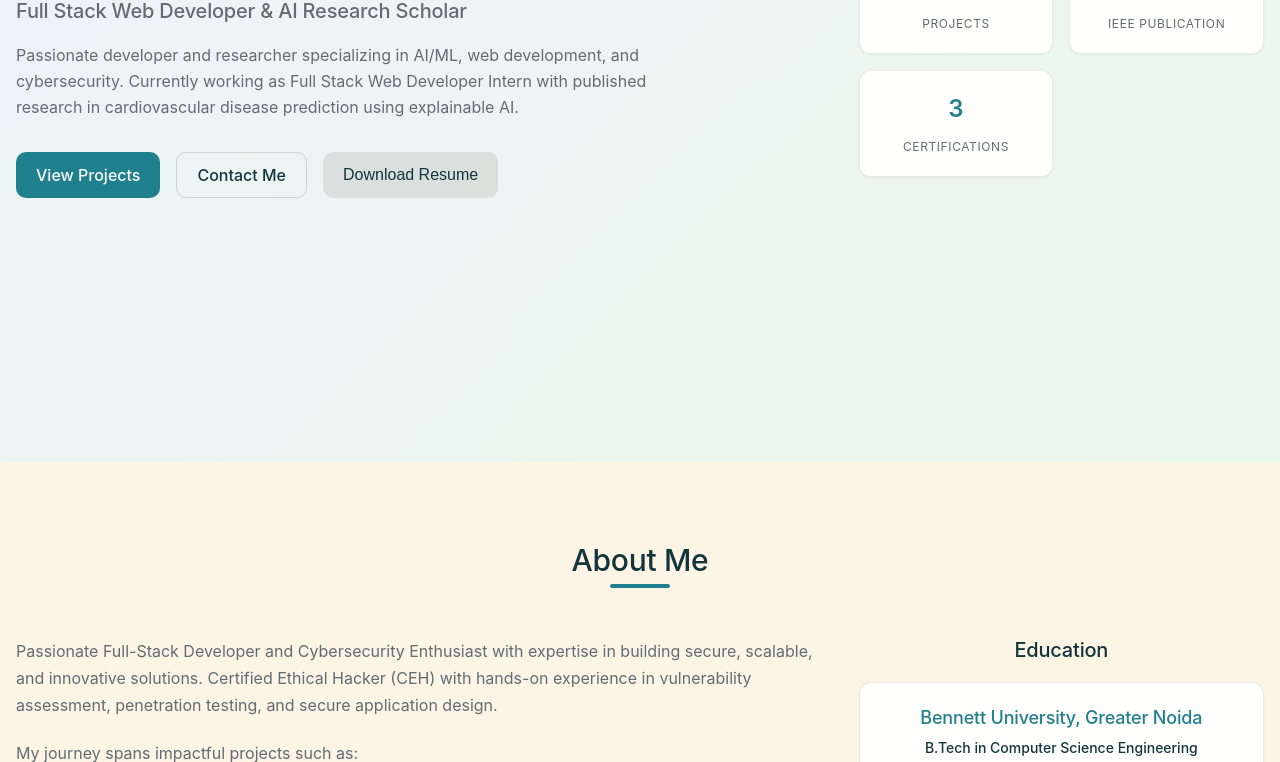
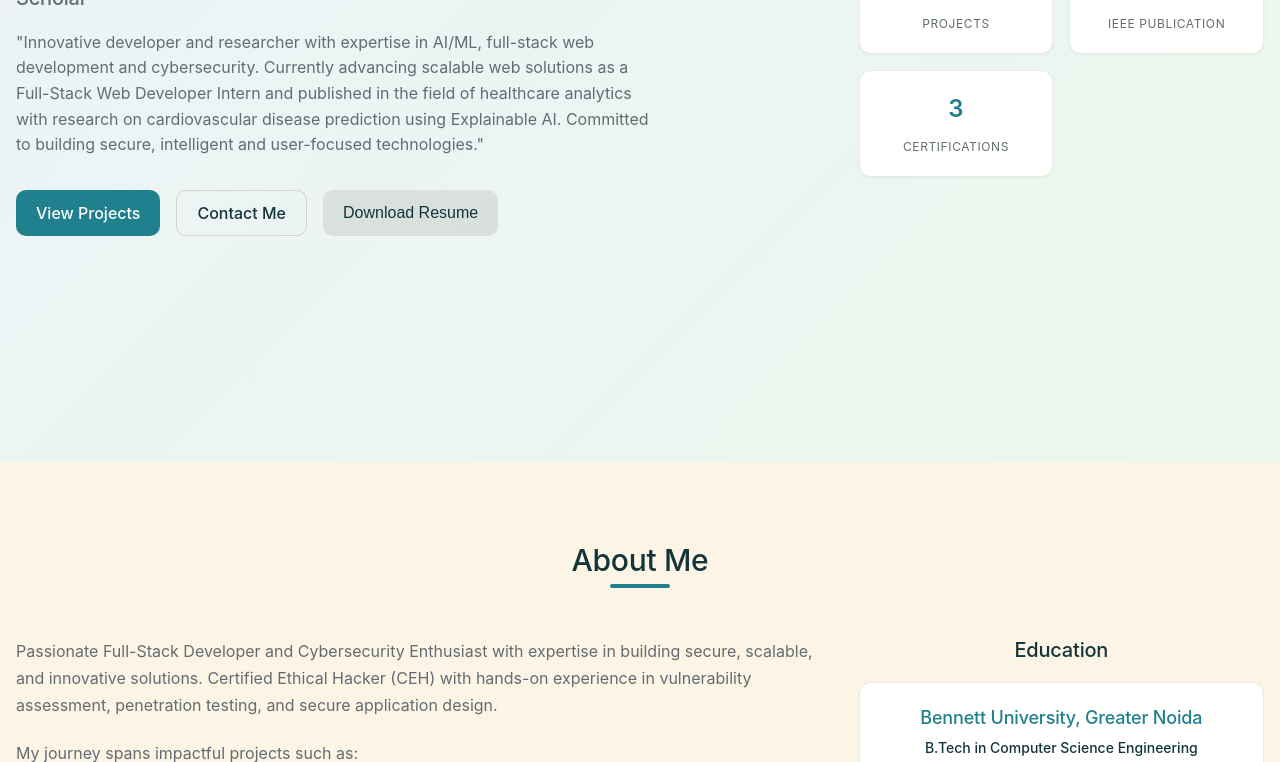
Before and after one commit to Khushnood-Ali/My-Portfolio, a plain HTML site: page index.html in a window 1280 px wide. Shown: the part 338-1100 px from the top of the page. Drawn offline with Linux system fonts and the light colour scheme; a web font is replaced by a local one.

Commit message:
Update index.html

```diff
--- a/index.html
+++ b/index.html
@@ -3,7 +3,7 @@
 <head>
     <meta charset="UTF-8">
     <meta name="viewport" content="width=device-width, initial-scale=1.0">
-    <title>Khushnood Ali - Full Stack Developer & AI Research Scholar</title>
+    <title>Khushnood Ali - Full Stack Web-Developer | Certified Ethical Hacker | AI Research Scholar</title>
     <link rel="stylesheet" href="style.css">
 </head>
 <body>
@@ -38,8 +38,8 @@
             <div class="hero-content">
                 <div class="hero-text">
                     <h1 class="hero-title">Hi, I'm Khushnood Ali</h1>
-                    <h2 class="hero-subtitle">Full Stack Web Developer & AI Research Scholar</h2>
-                    <p class="hero-description">Passionate developer and researcher specializing in AI/ML, web development, and cybersecurity. Currently working as Full Stack Web Developer Intern with published research in cardiovascular disease prediction using explainable AI.</p>
+                    <h2 class="hero-subtitle">Full Stack Web-Developer | Certified Ethical Hacker | AI Research Scholar</h2>
+                    <p class="hero-description">"Innovative developer and researcher with expertise in AI/ML, full-stack web development and cybersecurity. Currently advancing scalable web solutions as a Full-Stack Web Developer Intern and published in the field of healthcare analytics with research on cardiovascular disease prediction using Explainable AI. Committed to building secure, intelligent and user-focused technologies."</p>
                     <div class="hero-buttons">
                         <a href="#projects" class="btn btn--primary btn--lg">View Projects</a>
                         <a href="#contact" class="btn btn--outline btn--lg">Contact Me</a>
```
